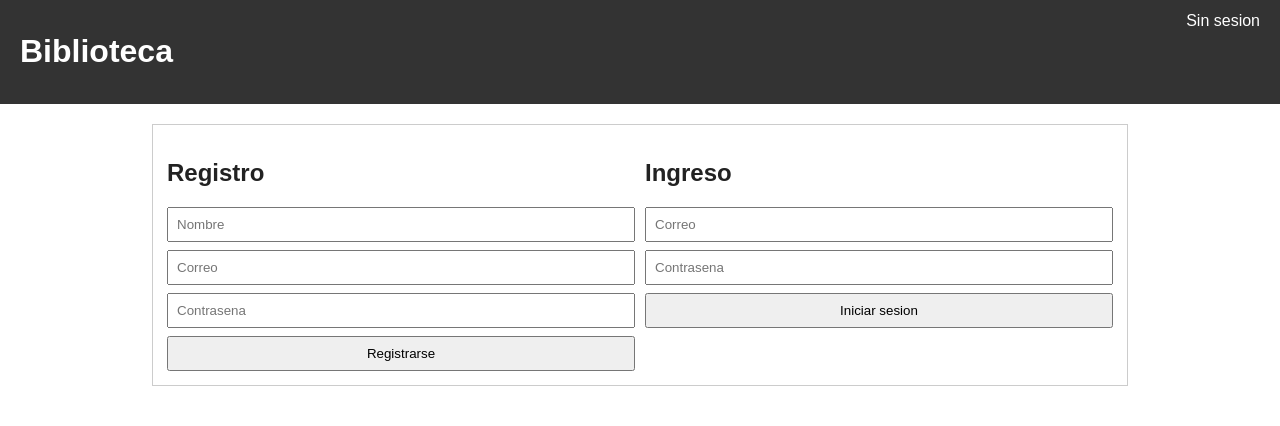
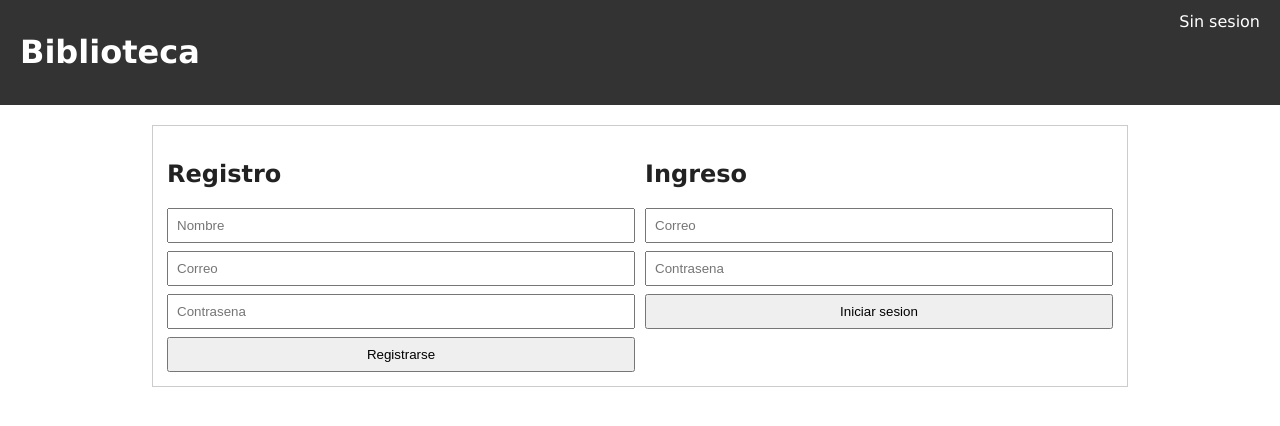
Before and after one commit to Gerson161/PROGRAMACION-WEB, a website: page public/index.html in a window 1280 px wide. Drawn offline with Linux system fonts and the light colour scheme.

Commit message:
Modifiqué los comentarios y el estilo de fuente
Formalicé la documentación y modifiqué la fuente del cuerpo del programa en "Verdana".

```diff
--- a/public/estilos.css
+++ b/public/estilos.css
@@ -3,14 +3,14 @@
 }
 
 body {
-  /* pa cambiar la letra xq sino c ve feo */
+  /* Diseño visual de fuente */
   margin: 0;
-  font-family: Arial, sans-serif;
+  font-family: Verdana;
   color: #222;
 }
 
 .barra {
-  /* pa pintar la varra de ariva */
+  /* Diseño de barra superior */
   display: flex;
   justify-content: space-between;
   padding: 12px 20px;
@@ -94,7 +94,7 @@ button {
 .tablaSimple {
   overflow-x: auto;
 }
-
+/* Caracteristicas de tabla*/
 table {
   width: 100%;
   border-collapse: collapse;
@@ -111,7 +111,7 @@ td {
   font-weight: bold;
 }
 
-/* pa ke c bean en celus chikos */
+/* Adapatación a dispositivos moviles*/
 @media (max-width: 700px) {
   .barra,
   .encabezadoPanel {
```
